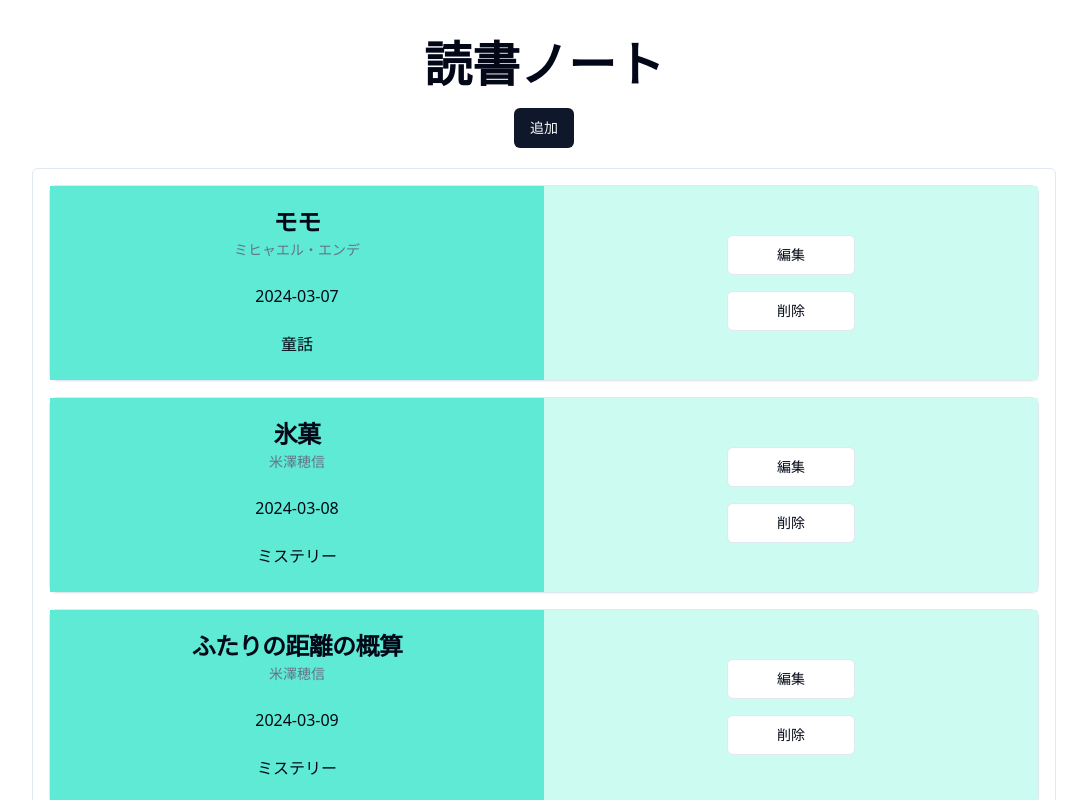
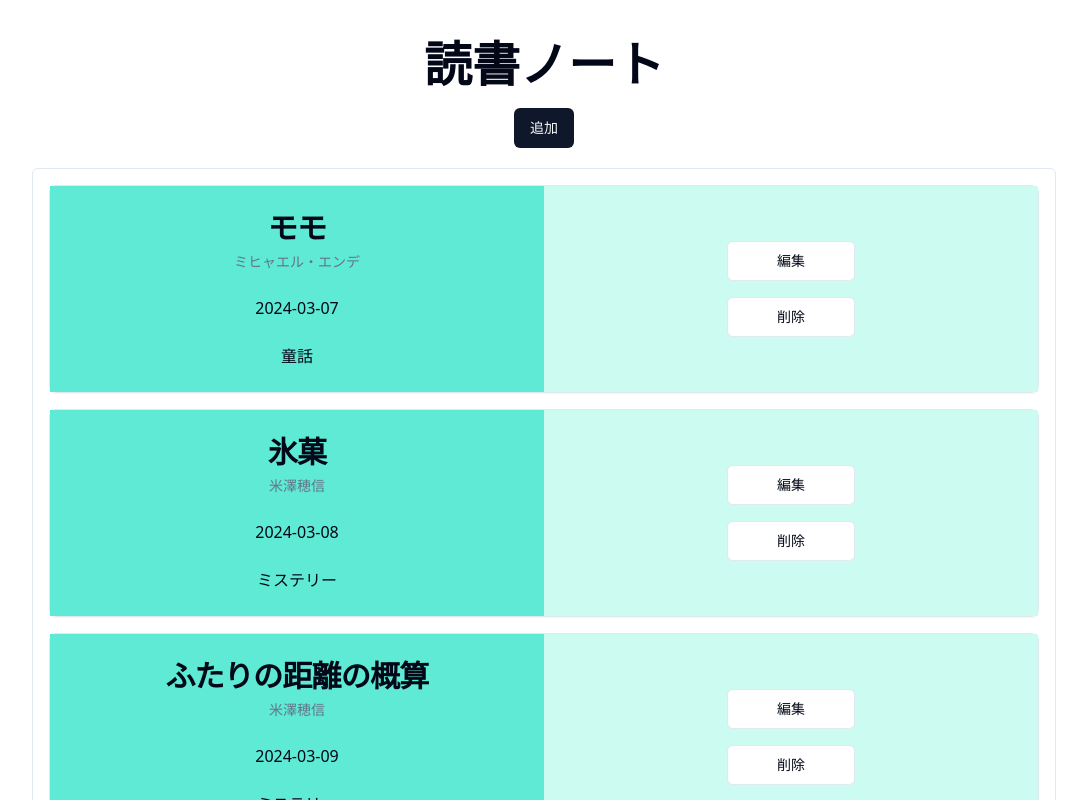
Before and after one commit to hinata0004/notebook, a React (Vite) app: page / in a window 1280 px wide. Shown: the top 800 px of the page, without its empty margins (96-1183 px from the left). Built offline with nearby package versions, Linux system fonts and the light colour scheme.

Commit message:
本のタイトル拡大アニメーション追加

```diff
--- a/src/components/Book.tsx
+++ b/src/components/Book.tsx
@@ -12,14 +12,22 @@ import EditDialog from "./EditDialog"
 import { Link } from "react-router-dom"
 import DeleteButton from "./DeleteButton"
 
+import React from "react"
+
 
 const Book = ({book}: {book: BookType}) => {
+  const [isHovered, setIsHovered] = React.useState(false)
   return (
     <div>
       <Card className="flex flex-row">
         <Link to={`/${book.id}`} className="flex items-center justify-center flex-col w-full   bg-teal-300">
         <CardHeader>
-          <CardTitle>{book.title}</CardTitle>
+          <CardTitle
+          className={`text-3xl font-bold text-center ${isHovered ? 'underline' : ''}`}
+          onMouseEnter={() => setIsHovered(true)}
+          onMouseLeave={() => setIsHovered(false)}
+          style={{ transition: 'transform 0.3s ease-in-out', transform: isHovered ? 'scale(1.1)' : 'scale(1)' }}
+          >{book.title}</CardTitle>
           <CardDescription>{book.author}</CardDescription>
         </CardHeader>
         <CardContent>
```
